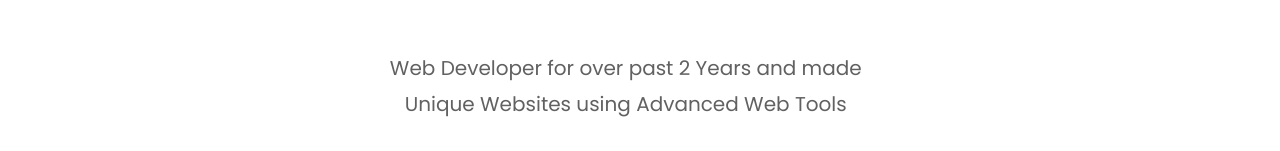
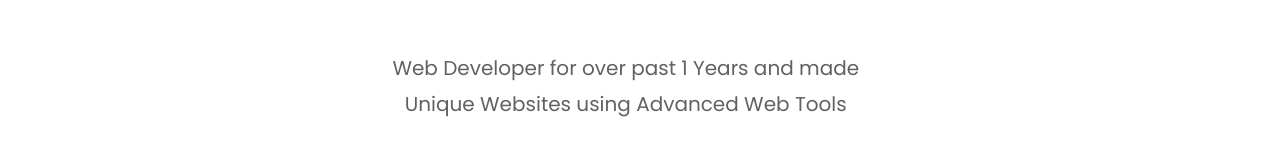
Before and after one commit to Mohamed-Parvez/parvez, a Next.js app: page / in a window 1280 px wide. Shown: the part 340-491 px from the top of the page. Built offline with nearby package versions, Linux system fonts and the light colour scheme.

Commit message:
updated hero section

```diff
--- a/components/sections/Hero.tsx
+++ b/components/sections/Hero.tsx
@@ -39,7 +39,7 @@ const Hero = () => {
             className="body-medium lg:paragraph-regular mt-4 text-center
            text-grey-700 md:text-lg lg:mt-8"
           >
-            Web Developer for over past 2 Years and made Unique Websites using
+            Web Developer for over past 1 Years and made Unique Websites using
             Advanced Web Tools
           </h2>
         </div>
```
